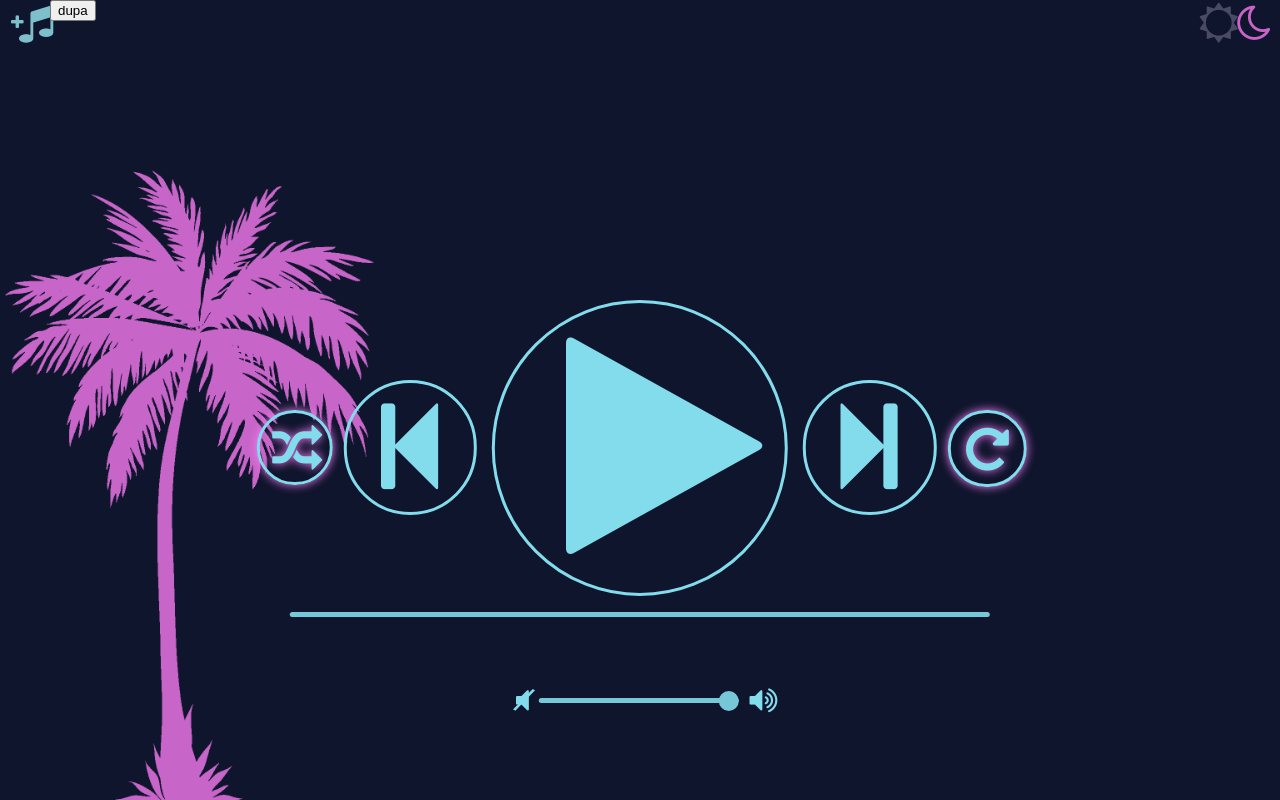
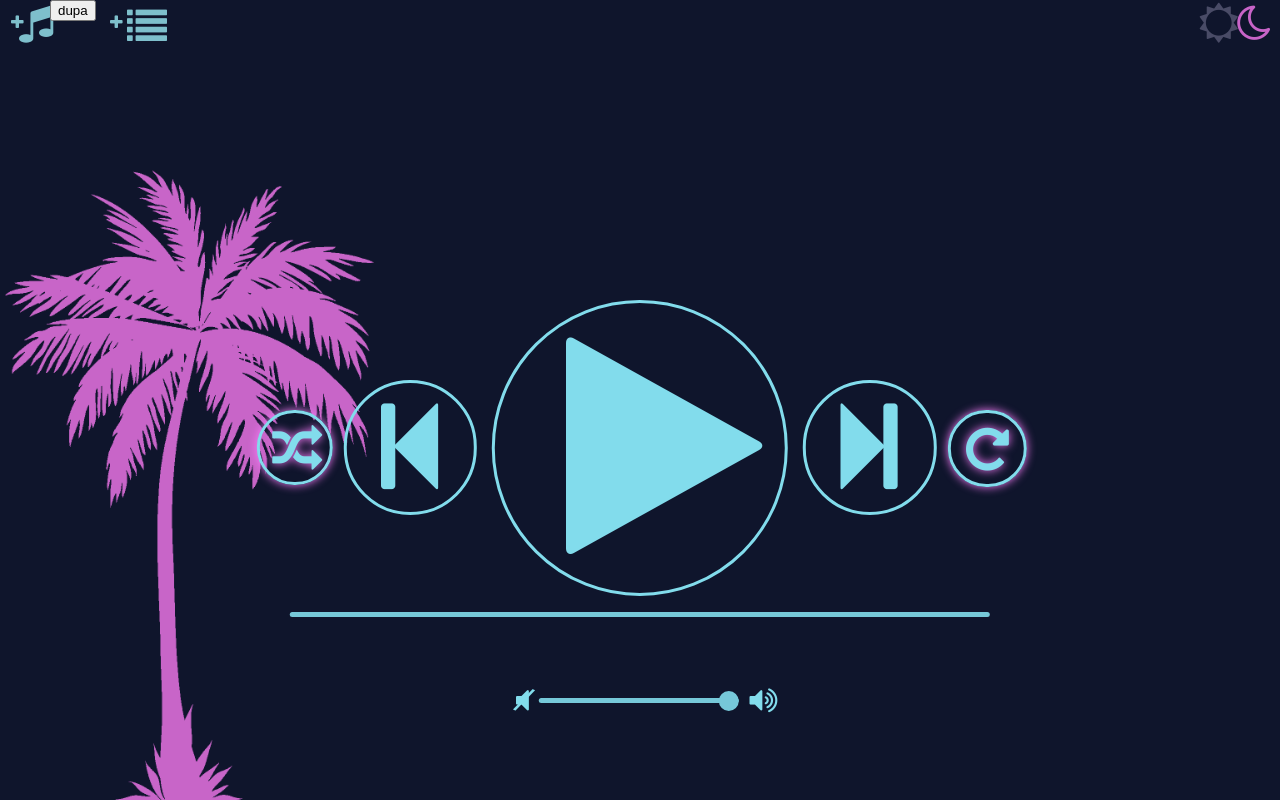
Before and after one commit to kkuczynski/sndvslzr, an Angular app: page / in a window 1280 px wide. Both pictures are taken after a click on the button 294 px from the left and 447 px from the top of the page. Built offline with nearby package versions, Linux system fonts and the light colour scheme.

Commit message:
save/load playlist functionality, unfortunately, the blob:http link to file changes every session, impossible to save/load playlist

```diff
--- a/src/app/app.component.css
+++ b/src/app/app.component.css
@@ -21,6 +21,16 @@ button.night {
     width: fit-content;
     height: 5%;
 }
+
+.addPlaylistFile{
+    font-size: 250%;
+    left: 100px;
+    cursor: pointer;
+    position: absolute;
+    width: fit-content;
+    height: 5%;
+}
+
 .custom-file-upload {
     margin-left: 10px;
     cursor: pointer;
@@ -40,6 +50,11 @@ button.night {
 .music {
     position: absolute;
     left:18px;
+}
+.list {
+    position: absolute;
+    left: 27px;
+    top: 4px;
 }
 i{
     width: 50%;
--- a/src/app/app.component.html
+++ b/src/app/app.component.html
@@ -1,69 +1,171 @@
 <link rel="stylesheet" href="https://cdnjs.cloudflare.com/ajax/libs/font-awesome/4.7.0/css/font-awesome.min.css">
 
-<!-- <div id=bar class=navBar [ngClass]="(getNightMode()===0)?'nightSecondary':'daySecondary'"> -->
+<div id=body class=body [ngClass]="(getNightMode()===0)?'night':'day'">
 
+  <div class=buttonlike>
 
+    <label id="music" class="custom-file-upload" border-style: solid>
 
-<!-- </div> -->
-<div id=body class=body [ngClass]="(getNightMode()===0)?'night':'day'">
-  <div class=buttonlike>
-    <label id="music" class="custom-file-upload" border-style: solid>
-      <input type="file" id=addfile accept="audio/*" multiple (change)="onChange($event.target.files)">
+      <input type="file" id=addfile accept="audio/*" multiple (change)="addSongs($event.target.files)">
+
       <div class=plus><i class="fa fa-plus" aria-hidden="true"></i> </div>
+
       <div class=music><i class="fa fa-music" aria-hidden="true"></i></div>
+
     </label>
+
   </div>
+
   <div class=playlistButtons>
+
     <button (click)="save()">dupa</button>
+
   </div>
+
+  <div class=addPlaylistFile>
+
+    <label id="addPlaylistFile" class="custom-file-upload" border-style: solid>
+
+      <input type="file" id=addfile accept=".playlist" (change)="addPlaylist($event.target.files)">
+
+      <div class=plus><i class="fa fa-plus" aria-hidden="true"></i> </div>
+
+      <div class=list><i class="fa fa-list" aria-hidden="true"></i></div>
+
+    </label>
+
+  </div>
+
   <button class=night (click)=changeNightMode()>
+
     <i id=sun [ngClass]="(getNightMode()===1)?'pickedSun':'notPickedSun'" class="fa fa-sun-o" aria-hidden="true"></i>
-    <i id=moon [ngClass]="(getNightMode()===0)?'pickedMoon':'notPickedMoon'" class="fa fa-moon-o" aria-hidden="true"></i>
+
+    <i id=moon [ngClass]="(getNightMode()===0)?'pickedMoon':'notPickedMoon'" class="fa fa-moon-o"
+      aria-hidden="true"></i>
+
   </button>
+
   <audio id="sound" class="sound" controls>
+
   </audio>
-    <div cdkDropList (cdkDropListDropped)="drop($event)" class=playlist id=playlist (mouseenter)=playlistOnMouseEnter() (mouseleave)=playlistOnMouseLeave() >
-      <div (mouseover)="mouseOnSong(i)" (mouseleave)="mouseOnSong(-1)"  cdkDrag class=song [ngClass]="(getCurrentSongId()===i)?'songPicked':'song'"*ngFor="let song of getPlaylistService(); index as i">
+
+  <div cdkDropList (cdkDropListDropped)="drop($event)" class=playlist id=playlist (mouseenter)=playlistOnMouseEnter()
+    (mouseleave)=playlistOnMouseLeave()>
+
+    <div (mouseover)="mouseOnSong(i)" (mouseleave)="mouseOnSong(-1)" cdkDrag class=song
+      [ngClass]="(getCurrentSongId()===i)?'songPicked':'song'" *ngFor="let song of getPlaylistService(); index as i">
 
       <button *ngIf='playlistLength>1 && mouseOverSong===i' id={{i}}delete (click)='delete(i)'
         [ngClass]="(getNightMode()===0)?'nightCenter':'dayCenter'" class="delete">
+
         <i class="fa fa-trash-o" aria-hidden="true"></i>
+
       </button>
-        <button class=disabledDelete
-          *ngIf='mouseOverSong!==i || playlistLength===1'> <i class="fa fa-trash-o" aria-hidden="true"></i>
+
+      <button class=disabledDelete *ngIf='mouseOverSong!==i || playlistLength===1'>
+
+        <i class="fa fa-trash-o" aria-hidden="true"></i>
+
       </button>
-       <label class=songName id={{i}}song (click) = loadSongFromPlaylist(i)> {{ song }}</label>
+
+      <label class=songName id={{i}}song (click)=loadSongFromPlaylist(i)> {{ song }}</label>
+
     </div>
 
   </div>
 
-  <div class=tree><img class=palm id= palm [ngClass]="(getNightMode()===0)?'night':'day'" src='../assets/palm.png'></div>
-  <div class= center id=center>
+  <div class=tree><img class=palm id=palm [ngClass]="(getNightMode()===0)?'night':'day'" src='../assets/palm.png'></div>
+
+  <div class=center id=center>
+
     <div class=title id=title>{{currentTitle}}</div>
-    <button *ngIf=!shuffle [ngClass]="(getNightMode()===0)?'nightCenter':'dayCenter'" class=shuffle id=shuffle (click)=changeShuffle()><i class="fa fa-random" aria-hidden="true"></i></button>
-    <button *ngIf=shuffle [ngClass]="(getNightMode()===0)?'nightCenter':'dayCenter'" class=shuffleChecked id=shuffle (click)=changeShuffle()><i class="fa fa-random" aria-hidden="true"></i></button>
 
-    <button [ngClass]="(getNightMode()===0)?'nightCenter':'dayCenter'" class=backward id=backward (click)=stepBackward()><i class="fa fa-step-backward" aria-hidden="true"></i></button>
+    <button *ngIf=!shuffle [ngClass]="(getNightMode()===0)?'nightCenter':'dayCenter'" class=shuffle id=shuffle
+      (click)=changeShuffle()>
 
-    <button *ngIf=isPaused() [ngClass]="(getNightMode()===0)?'nightCenter':'dayCenter'" class=play id=play (click)=play()><i class="fa fa-play" aria-hidden="true"></i></button>
-    <button *ngIf=!isPaused() [ngClass]="(getNightMode()===0)?'nightCenter':'dayCenter'" class=pause id=play (click)=play()><i class="fa fa-pause" aria-hidden="true"></i></button>
+      <i class="fa fa-random" aria-hidden="true"></i>
 
-    <button [ngClass]="(getNightMode()===0)?'nightCenter':'dayCenter'" class=forward id=forward (click)=stepForward()><i class="fa fa-step-forward" aria-hidden="true"></i></button>
+    </button>
 
-    <button *ngIf=!loop [ngClass]="(getNightMode()===0)?'nightCenter':'dayCenter'" class=loop id=loop (click)=changeLoop()><i class="fa fa-repeat" aria-hidden="true"></i></button>
-    <button *ngIf=loop [ngClass]="(getNightMode()===0)?'nightCenter':'dayCenter'" class=loopChecked id=loop (click)=changeLoop()><i class="fa fa-repeat" aria-hidden="true"></i></button>
+    <button *ngIf=shuffle [ngClass]="(getNightMode()===0)?'nightCenter':'dayCenter'" class=shuffleChecked id=shuffle
+      (click)=changeShuffle()>
 
-      <input [ngClass]="(getNightMode()===0)?'nightSlider':'daySlider'" *ngIf="getSound()" type="range" min="0" max={{getSound().duration}} value={{getSound().currentTime}} class="slider active" id="timeSlider">
-      <input [ngClass]="(getNightMode()===0)?'nightSlider':'daySlider'"*ngIf="!getSound()" type="range" min="0" max="100"  class="slider" id="timeSlider" disabled>
+      <i class="fa fa-random" aria-hidden="true"></i>
 
-      <div *ngIf="getSound()" class=times id=times>{{times.currentMin}}:{{times.currentSec}}&nbsp;/&nbsp;{{times.durationMin}}:{{times.durationSec}}</div>
+    </button>
+
+    <button [ngClass]="(getNightMode()===0)?'nightCenter':'dayCenter'" class=backward id=backward
+      (click)=stepBackward()>
+
+      <i class="fa fa-step-backward" aria-hidden="true"></i>
+
+    </button>
+
+    <button *ngIf=isPaused() [ngClass]="(getNightMode()===0)?'nightCenter':'dayCenter'" class=play id=play
+      (click)=play()>
+
+      <i class="fa fa-play" aria-hidden="true"></i>
+
+    </button>
+
+    <button *ngIf=!isPaused() [ngClass]="(getNightMode()===0)?'nightCenter':'dayCenter'" class=pause id=play
+      (click)=play()>
+
+      <i class="fa fa-pause" aria-hidden="true"></i>
+
+    </button>
+
+    <button [ngClass]="(getNightMode()===0)?'nightCenter':'dayCenter'" class=forward id=forward (click)=stepForward()>
+
+      <i class="fa fa-step-forward" aria-hidden="true"></i>
+
+    </button>
+
+    <button *ngIf=!loop [ngClass]="(getNightMode()===0)?'nightCenter':'dayCenter'" class=loop id=loop
+      (click)=changeLoop()>
+
+      <i class="fa fa-repeat" aria-hidden="true"></i>
+
+    </button>
+
+    <button *ngIf=loop [ngClass]="(getNightMode()===0)?'nightCenter':'dayCenter'" class=loopChecked id=loop
+      (click)=changeLoop()>
+
+      <i class="fa fa-repeat" aria-hidden="true"></i>
+
+    </button>
+
+    <input [ngClass]="(getNightMode()===0)?'nightSlider':'daySlider'" *ngIf="getSound()" type="range" min="0"
+      max={{getSound().duration}} value={{getSound().currentTime}} class="slider active" id="timeSlider">
+
+    <input [ngClass]="(getNightMode()===0)?'nightSlider':'daySlider'" *ngIf="!getSound()" type="range" min="0" max="100"
+      class="slider" id="timeSlider" disabled>
+
+    <div *ngIf="getSound()" class=times id=times>
+      {{times.currentMin}}:{{times.currentSec}}&nbsp;/&nbsp;{{times.durationMin}}:{{times.durationSec}}</div>
+
     <div>
-      <button [ngClass]="(getNightMode()===0)?'nightCenter':'dayCenter'" class=mute id=mute (click)=mute()><i class="fa fa-volume-off " aria-hidden="true"><b class=slash>/</b></i></button>
-      <input [ngClass]="(getNightMode()===0)?'nightSlider':'daySlider'" step="0.01" type="range" min="0" max=1 value={{volume}} class="volumeSlider" id="volumeSlider">
-      <button [ngClass]="(getNightMode()===0)?'nightCenter':'dayCenter'" class=speaker id=speaker (click)=maxVolume()><i class="fa fa-volume-up" aria-hidden="true"></i></button>
+      <button [ngClass]="(getNightMode()===0)?'nightCenter':'dayCenter'" class=mute id=mute (click)=mute()>
+
+        <i class="fa fa-volume-off " aria-hidden="true">
+
+          <b class=slash>/</b>
+
+        </i>
+
+      </button>
+
+      <input [ngClass]="(getNightMode()===0)?'nightSlider':'daySlider'" step="0.01" type="range" min="0" max=1
+        value={{volume}} class="volumeSlider" id="volumeSlider">
+
+      <button [ngClass]="(getNightMode()===0)?'nightCenter':'dayCenter'" class=speaker id=speaker (click)=maxVolume()>
+
+        <i class="fa fa-volume-up" aria-hidden="true"> </i>
+
+      </button>
+
     </div>
 
-
+  </div>
 
 </div>
-</div>
--- a/src/app/app.component.ts
+++ b/src/app/app.component.ts
@@ -2,6 +2,7 @@ import { Component } from '@angular/core';
 import { NightModeService } from './services/night-mode.service';
 import { UrlObject } from 'url';
 import { CdkDragDrop, moveItemInArray } from '@angular/cdk/drag-drop';
+import { JsonPipe, DatePipe } from '@angular/common';
 
 @Component({
   selector: 'app-root',
@@ -40,30 +41,28 @@ export class AppComponent {
   mouseOnSong(i: number) {
     this.mouseOverSong = i;
   }
+
   playlistOnMouseEnter() {
-    console.log('mouseover');
     document.getElementById('playlist').style.width = '25%';
     document.getElementById('playlist').style.opacity = '1';
   }
+
   playlistOnMouseLeave() {
-    console.log('mouseover');
     document.getElementById('playlist').style.width = '40px';
     document.getElementById('playlist').style.opacity = '0.6';
   }
+
   drop(event: CdkDragDrop<string[]>) {
     let tmpCurrentSong = this.playlist[this.currentSongId];
     moveItemInArray(this.playlistSrc, event.previousIndex, event.currentIndex);
     moveItemInArray(this.playlist, event.previousIndex, event.currentIndex);
-
     this.currentSongId = this.playlist.findIndex(song => song === tmpCurrentSong);
-
   }
 
   handleVolume() {
     this.volumeSlider.addEventListener('input', (event) => {
       this.volume = event.target.value;
       if (this.sound) {
-        console.log(this.volume);
         this.sound.volume = this.volume;
       }
     });
@@ -76,6 +75,7 @@ export class AppComponent {
   getSound(): HTMLAudioElement {
     return this.sound;
   }
+
   addToPlaylistSrc(file) {
     this.playlistSrc.push(file);
   }
@@ -95,6 +95,7 @@ export class AppComponent {
       return this.paused
     }
   }
+
   changeLoop() {
     if (this.loop && !this.shuffle) {
       this.loop = false;
@@ -102,6 +103,7 @@ export class AppComponent {
       this.loop = true;
     }
   }
+
   changeShuffle() {
     if (this.shuffle) {
       this.shuffle = false;
@@ -115,6 +117,7 @@ export class AppComponent {
     this.loadSong(i);
     this.play();
   }
+
   loadSong(index: number) {
     this.currentSongId = index;
     this.sound = new Audio();
@@ -128,6 +131,7 @@ export class AppComponent {
     this.sound.volume = this.volume;
     this.currentTitle = this.playlist[this.currentSongId];
   }
+
   delete(i: number) {
     if (this.playlistLength > 1) {
       this.playlist.splice(i, 1);
@@ -135,12 +139,7 @@ export class AppComponent {
       this.playlistLength--;
     }
   }
-  moveUp() {
-    console.log('up');
-  }
-  moveDown() {
-    console.log('down');
-  }
+
   mute() {
     this.volume = 0;
     if (this.sound) {
@@ -154,24 +153,21 @@ export class AppComponent {
       this.sound.volume = this.volume;
     }
   }
+
   delay(ms: number) {
     return new Promise(resolve => setTimeout(resolve, ms));
   }
 
   play(id?: number): boolean {
-    console.log(0);
     if (this.playlist.length === 0) {
       document.getElementById('addfile').click();
-      console.log(1)
     }
     else {
       if (!this.sound) {
         this.loadSong(id ? id : this.currentSongId);
-        console.log(2)
       }
 
       if (this.sound) {
-        console.log(4)
         this.sound.addEventListener('playing', () => {
           this.times.setDuration(this.sound.duration);
           this.times.updateCurrent(this.sound.currentTime);
@@ -180,31 +176,26 @@ export class AppComponent {
             this.setTime(event);
           })
         })
-        console.log(5)
         this.sound.addEventListener('ended', () => {
           if (!this.movedOn) {
             this.moveOn();
             this.movedOn = true;
           }
         })
-        console.log(6)
         this.sound.addEventListener('timeupdate', () => {
           document.getElementById('timeSlider').setAttribute('value', this.sound.currentTime.toString());
           this.times.updateCurrent(this.sound.currentTime);
         })
-        console.log(7)
         document.getElementById('timeSlider').addEventListener('input', (event) => {
           this.setTime(event);
         });
 
       }
       if (this.paused) {
-        console.log(8)
         this.sound.play()
         this.paused = false;
         return true;
       } else {
-        console.log(9)
         this.sound.pause();
         this.paused = true;
         return true;
@@ -213,29 +204,74 @@ export class AppComponent {
   }
 
   setTime(event) {
-    console.log('set');
     this.sound.currentTime = event.target.value;
   }
-
-  public onChange(fileList: FileList): void {
+  public addSongs(fileList: FileList): void {
     for (let i = 0; i < fileList.length; i++) {
       this.addToPlaylistSrc(URL.createObjectURL(fileList[i]));
       let file = fileList[i];
-      console.log(file);
       this.addToPlaylist(file);
       this.playlistLength++;
     }
   }
 
-  refreshSlider() {
-    console.log('refreshing');
+  public addPlaylist(fileList: FileList) {
+    if(fileList.length === 1) {
+      let file = fileList[0];
+      let startIndex = 0;
+      let endIndex = 0;
+      let firstEof = 0;
+      let songName = '';
+      let songSrc = '';
+      let currentChar = '';
+      let gatherData = false;
+      let lala = Promise.resolve(file.text()).then(fileContent => {
+          console.log(fileContent)
+           firstEof =  fileContent.search(']');
+           for (let index = 0; index < firstEof; index++) {
+              currentChar = fileContent.charAt(index);
+              if (currentChar === '"') {
+                if (gatherData) {
+                  gatherData = false;
+                } else {
+                  gatherData = true
+                }
+              }
+              else if (gatherData) {
+                songName+=currentChar;
+              }
+              if(!gatherData && songName.length > 0) {
+                this.playlist.push(songName);
+                console.log(songName);
+                songName = '';
+              }
+           }
+           for (let index = firstEof+1; index < fileContent.length; index++) {
+            currentChar = fileContent.charAt(index);
+            if (currentChar === '"') {
+              if (gatherData) {
+                gatherData = false;
+              } else {
+                gatherData = true
+              }
+            }
+            else if (gatherData) {
+              songSrc+=currentChar;
+            }
+            if(!gatherData && songSrc.length > 0) {
+              this.playlistSrc.push(songSrc as unknown as UrlObject);
+              console.log(songSrc);
+              songSrc = '';
+            }
+           }
+
+      });
+      console.log(lala);
+    }
   }
 
   moveOn() {
-
     if (this.currentSongId < this.playlistLength - 1) {
-      console.log(this.currentSongId);
-      console.log(this.playlistLength);
       if (!this.shuffle) {
         this.currentSongId++;
       } else {
@@ -259,8 +295,8 @@ export class AppComponent {
         this.play();
       }
     }
+  }
 
-  }
   stepForward() {
     if (this.playlist.length > 0) {
       if (this.currentSongId < this.playlistLength - 1) {
@@ -275,6 +311,7 @@ export class AppComponent {
 
     }
   }
+
   stepBackward() {
     if (this.playlist.length > 0) {
       if (this.currentSongId > 0) {
@@ -284,12 +321,10 @@ export class AppComponent {
         this.currentSongId = this.playlistLength - 1;
       }
       this.loadSong(this.currentSongId);
-      console.log(this.paused);
-
       this.play();
-
     }
   }
+
   getPlaylistService(): string[] {
     return this.getPlaylist();
   }
@@ -348,7 +383,6 @@ export class AppComponent {
 
   getNightMode(): number {
     return this.nightMode.getNightMode();
-
   }
 
   getCurrentSongId(): number {
@@ -356,12 +390,14 @@ export class AppComponent {
   }
 
   save() {
+    const currentDate = new Date();
+    const dateString = currentDate.getMonth() + '-' + currentDate.getDate() + '-' + currentDate.getFullYear();
     const json1 = JSON.stringify(this.playlist);
     const json2 = JSON.stringify(this.playlistSrc);
     var dataStr = "data:object/json;charset=utf-8," + encodeURIComponent(json1) + encodeURIComponent(json2);
     var downloadAnchorNode = document.createElement('a');
     downloadAnchorNode.setAttribute("href", dataStr);
-    downloadAnchorNode.setAttribute("download", "playlist.json");
+    downloadAnchorNode.setAttribute("download", dateString + ".playlist");
     document.body.appendChild(downloadAnchorNode);
     downloadAnchorNode.click();
     downloadAnchorNode.remove();
@@ -397,5 +433,4 @@ class Times {
       this.currentSec = tmpCurrentSec.toString();
     }
   }
-
 }
```
Lines whose indentation alone changed are shown as unchanged.
